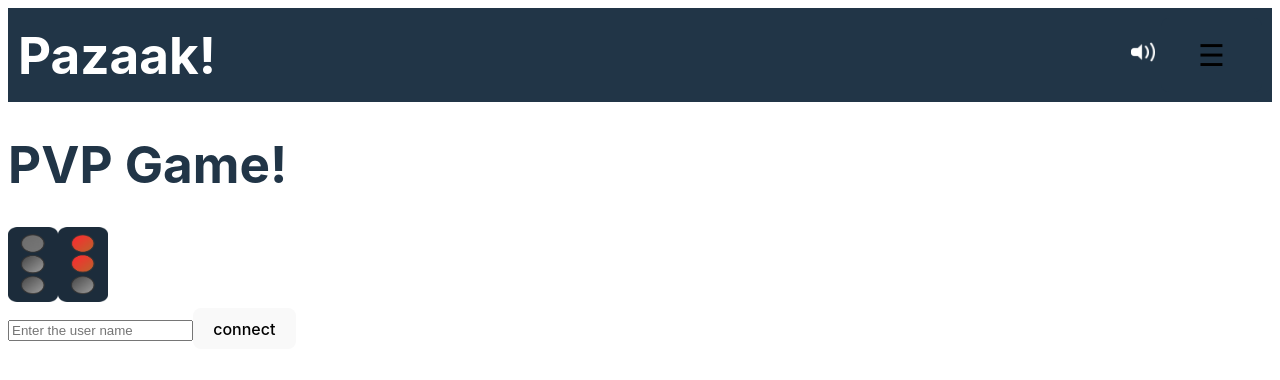
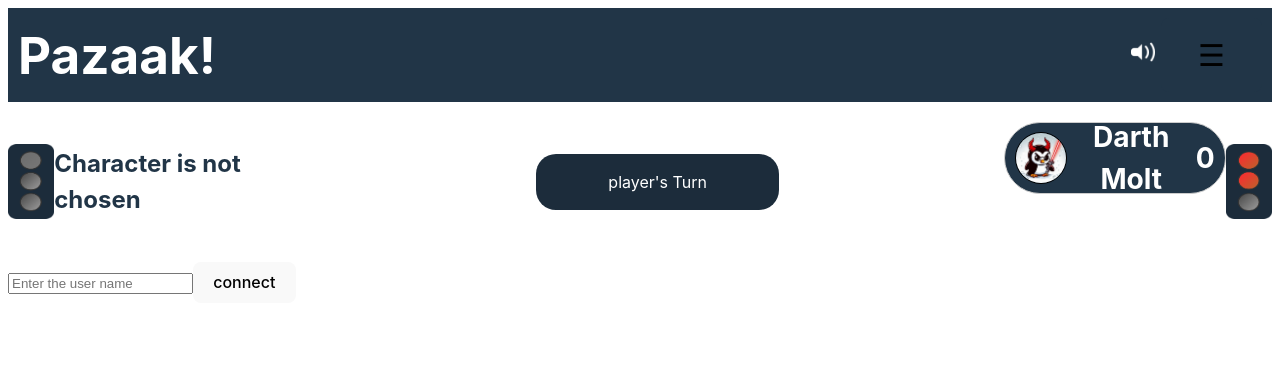
Before and after one commit to abasile1-tech/PazaakPadawan, a React (Vite) app in the folder client/: page /pvp in a window 1280 px wide. Shown: the top 380 px of the page. Built offline with nearby package versions, Linux system fonts and the light colour scheme.

Commit message:
added playbar to pvp

```diff
--- a/client/src/components/PVPGame.tsx
+++ b/client/src/components/PVPGame.tsx
@@ -1,18 +1,28 @@
-import BackgroundMusic from './BackgroundMusic';
+import PlayBar from './PlayBar';
 import Header from './Header';
 import Chat from './Chat';
 import ScoreLights from './ScoreLights';
+import { useState } from 'react';
 
 function PVPGame() {
   const musicChoice = 'pvpGame';
+  const [playerTally, setPlayerTally] = useState(0);
+  const [opponentTally, setOpponentTally] = useState(0);
+  const [turnTracker, setTurnTracker] = useState(true);
   let numGamesWonPlayer = 0;
   let numGamesWonOpponent = 2;
   return (
     <>
       <Header musicChoice={musicChoice} />
-      <h1>PVP Game!</h1>
-      <ScoreLights numGamesWon={numGamesWonPlayer} />
-      <ScoreLights numGamesWon={numGamesWonOpponent} />
+      <div className="scoreBoard">
+        <ScoreLights numGamesWon={numGamesWonPlayer} />
+        <PlayBar
+          playerTally={playerTally}
+          opponentTally={opponentTally}
+          turnTracker={turnTracker}
+        />
+        <ScoreLights numGamesWon={numGamesWonOpponent} />
+      </div>
       <Chat />
     </>
   );
```
